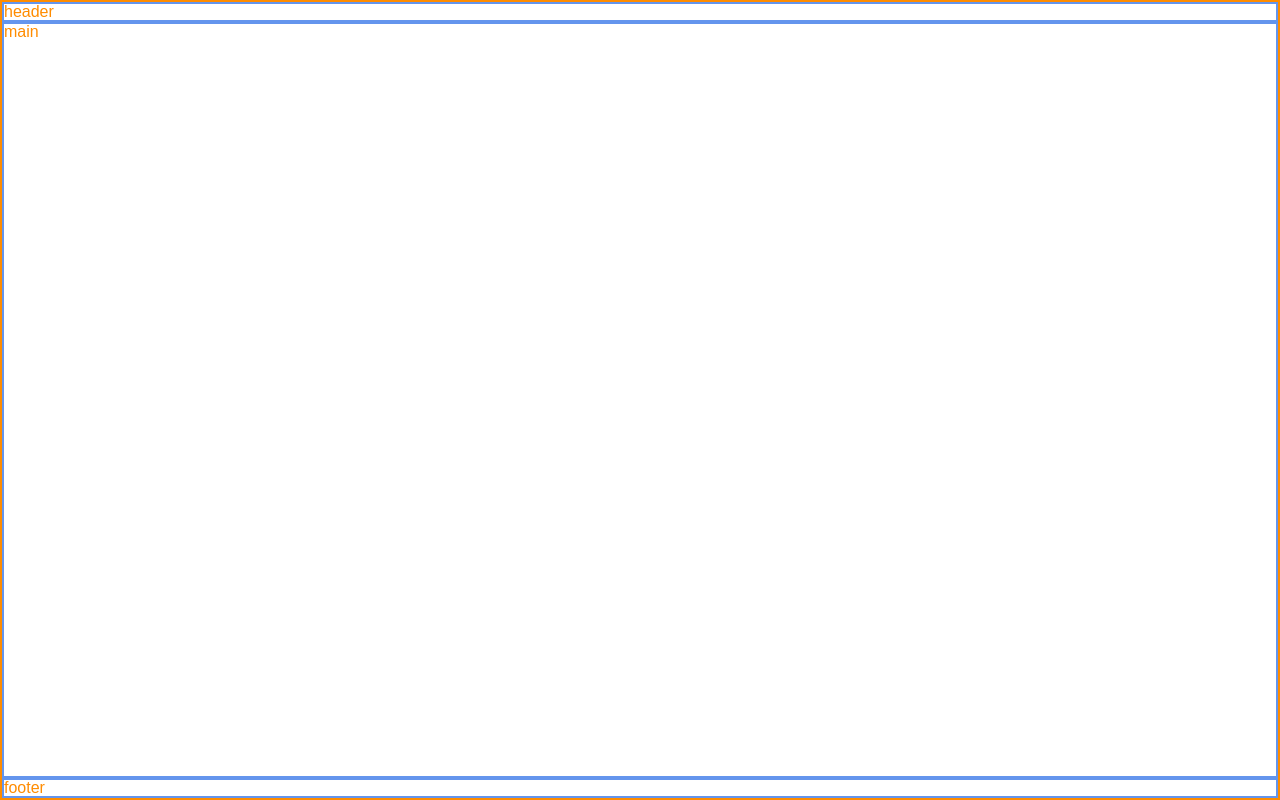
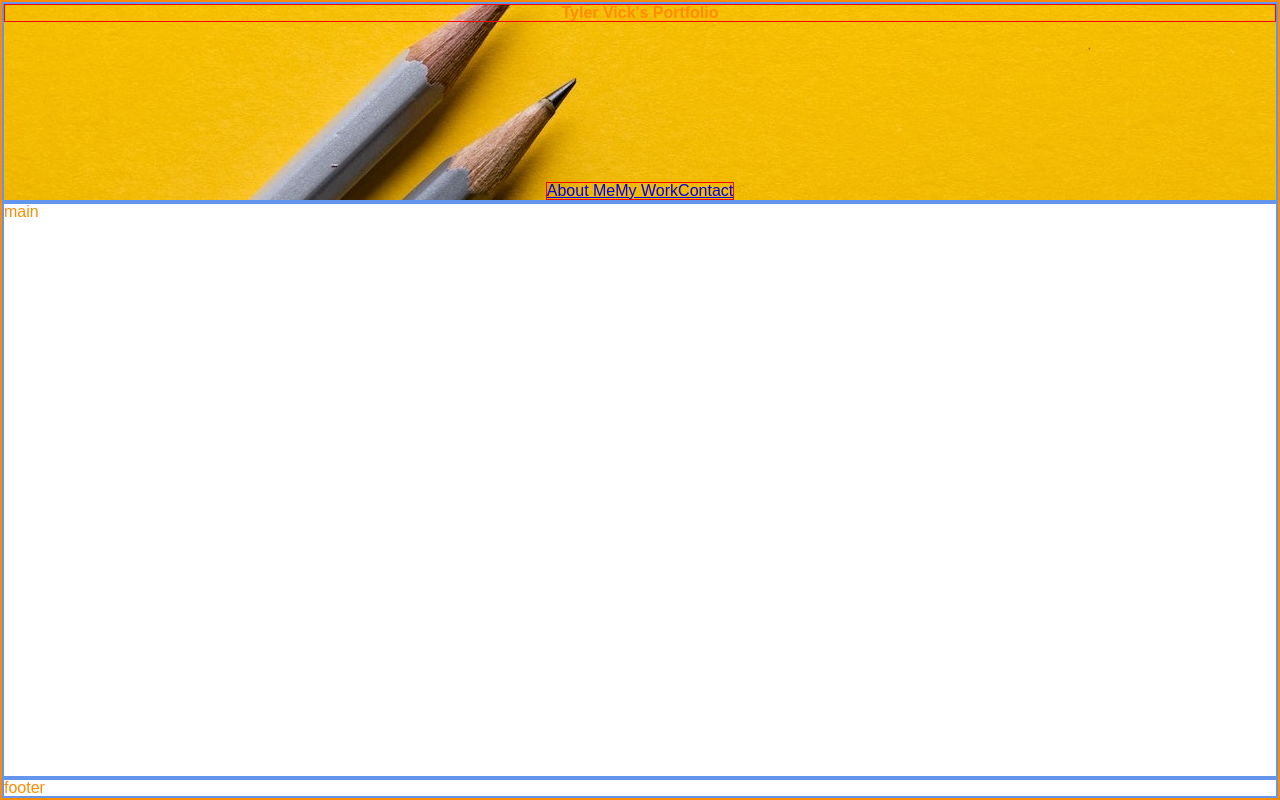
Before and after one commit to jrtvick/Advanced-CSS-Portfolio, a plain HTML site: page index.html in a window 1280 px wide. Drawn offline with Linux system fonts and the light colour scheme.

Commit message:
Updates to header

```diff
--- a/assets/css/style-new.css
+++ b/assets/css/style-new.css
@@ -8,6 +8,31 @@ body {
 
 header {
     border: 2px solid cornflowerblue;
+    background-image: url(../nav-bar.jpg);
+    min-height: 200px;
+    background-position-y: 100%;
+    display: flex;
+    flex-direction: column;
+}
+
+h1 {
+    border: 1px solid red;
+    display: flex;
+    justify-content: center;
+}
+
+nav {
+    display: flex;
+    justify-content: center;
+    height: 100%;
+    flex-grow: 1;
+    align-items: end;
+}
+
+ul {
+    display: flex;
+    border: 1px solid red;
+
 }
 
 main {
--- a/index.html
+++ b/index.html
@@ -9,7 +9,16 @@
     <title>Document</title>
 </head>
 <body>
-    <header>header</header>
+    <header>
+        <h1>Tyler Vick's Portfolio</h1>
+        <nav>
+            <ul>
+                <li><a href="#About">About Me</a></li>
+                <li><a href="#">My Work</a></li>
+                <li><a href="#">Contact</a></li>
+            </ul>
+        </nav>
+    </header>
     <main>main</main>
     <footer>footer</footer>
 </body>
```
